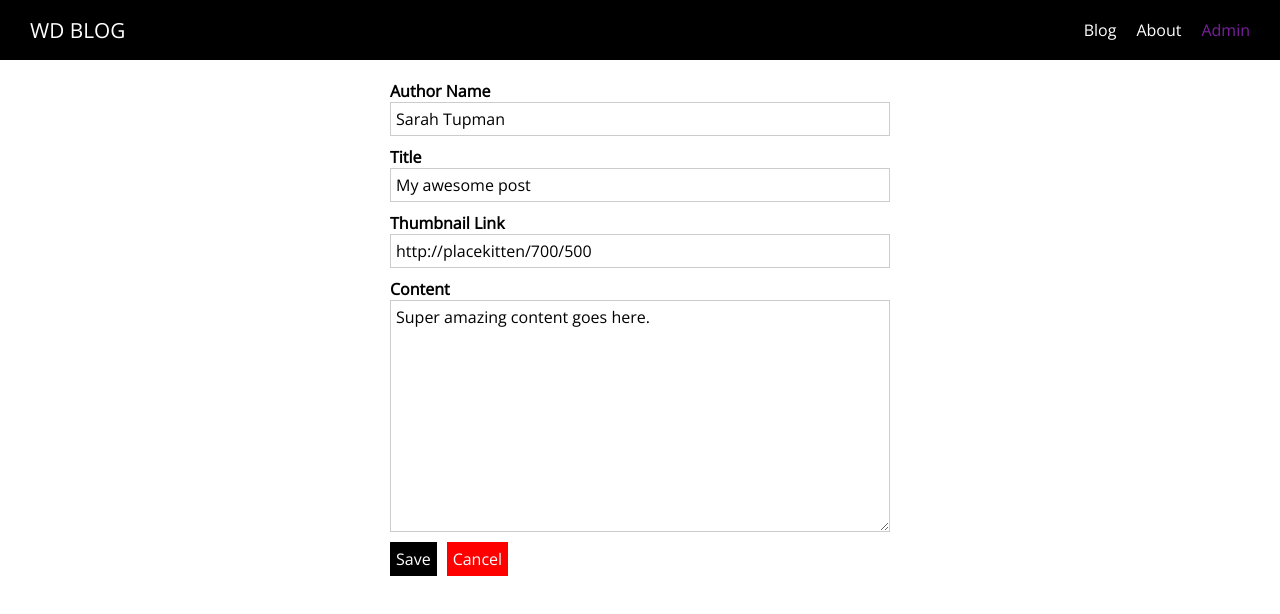
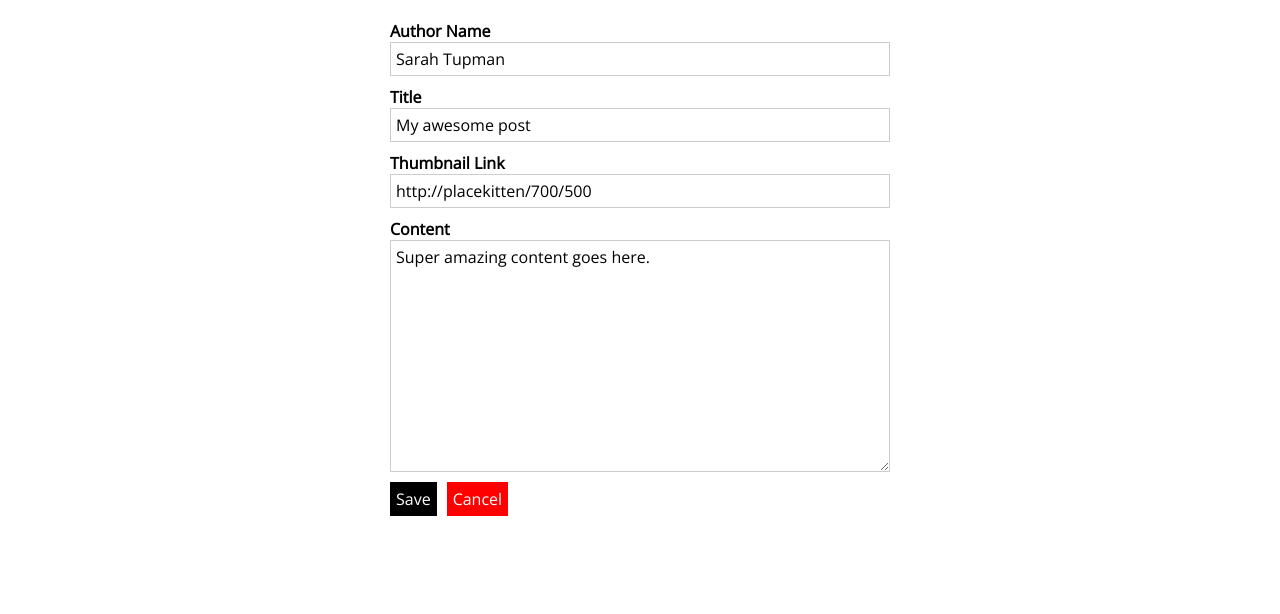
Before and after one commit to techytuppers/nuxtjs-vuejs-on-steroids, a Nuxt app: page /admin/1 in a window 1280 px wide. Shown: the top 614 px of the page. Built offline with nearby package versions, Linux system fonts and the light colour scheme.

Commit message:
36. Adding a Separate Layout to the Admin Area -- Separate layout for admin pages, specific this deviating layout within each page. Added custom error page, content has a regular anchor, not a <nuxt-link>, that goes to the homepage to avoid the link not working due to a JS app crash

```diff
--- /dev/null
+++ b/layouts/admin.vue
@@ -0,0 +1,15 @@
+<template>
+  <div>
+    <nuxt />
+  </div>
+</template>
+
+<style>
+  html {
+    font-family: 'Open Sans', sans-serif;
+  }
+
+  body {
+    margin: 0;
+  }
+</style>
--- /dev/null
+++ b/layouts/error.vue
@@ -0,0 +1,23 @@
+<template>
+  <div class="error-page">
+    <h1>Oops, something went wrong!</h1>
+    <!-- Use a normal anchor incase our JS crashed, JS app might be dead -->
+    <p>Back to <a href="/">safety</a>!</p>
+  </div>
+</template>
+
+<style scoped>
+.error-page {
+  text-align: center;
+}
+
+.error-page a {
+  text-decoration: none;
+  color: red;
+}
+
+.error-page a:hover,
+.error-page a:active {
+  color: salmon;
+}
+</style>
--- a/pages/admin/_postId/index.vue
+++ b/pages/admin/_postId/index.vue
@@ -10,6 +10,7 @@
 import AdminPostForm from '@/components/Admin/AdminPostForm';
 
 export default {
+  layout: 'admin',
   components: {
     AdminPostForm
   },
--- a/pages/admin/index.vue
+++ b/pages/admin/index.vue
@@ -15,6 +15,7 @@
 import AppButton from '@/components/UI/AppButton';
 
 export default {
+  layout: 'admin',
   components: {
     PostList,
     AppButton
--- a/pages/admin/new-post/index.vue
+++ b/pages/admin/new-post/index.vue
@@ -10,6 +10,7 @@
 import AdminPostForm from '@/components/Admin/AdminPostForm';
 
 export default {
+  layout: 'admin',
   components: {
     AdminPostForm
   }
```
